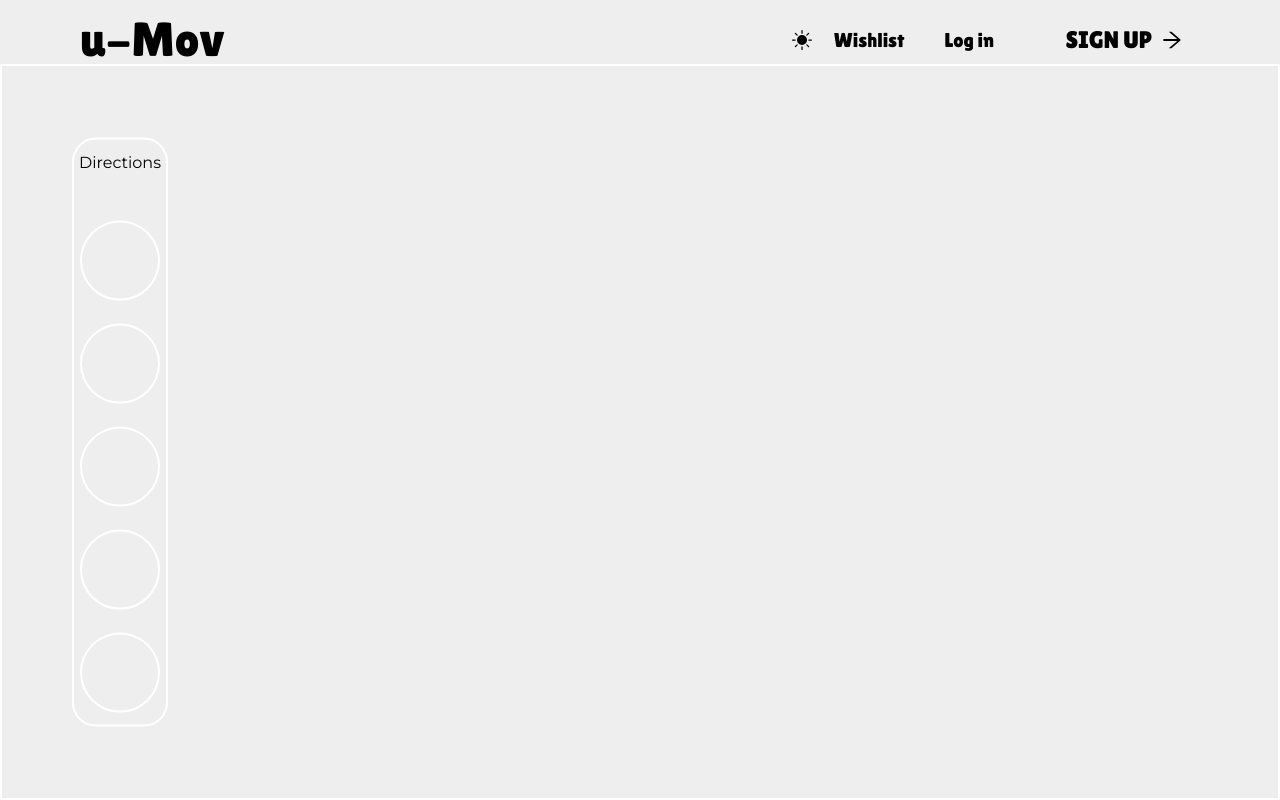
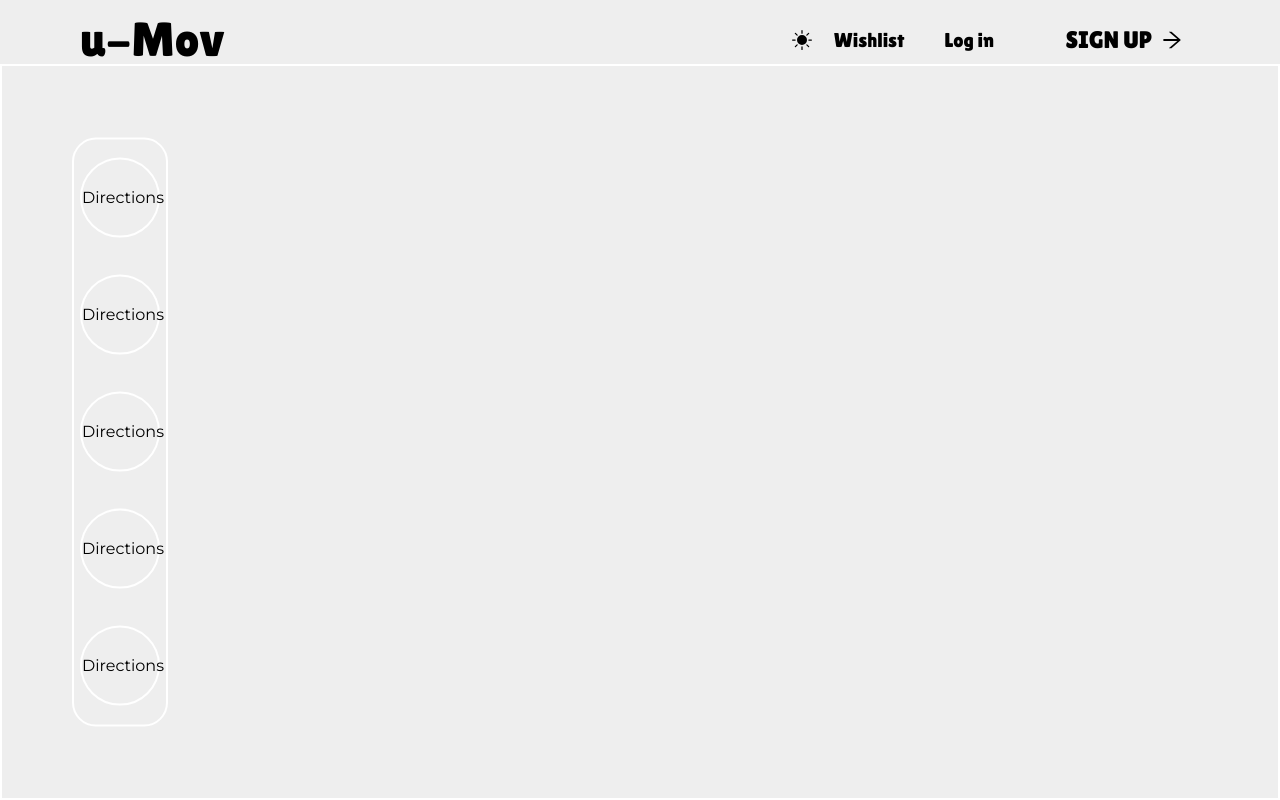
Before and after one commit to Egomessss/U-Mov, a Next.js app: page /MapPage in a window 1280 px wide. Built offline with nearby package versions, Linux system fonts and the light colour scheme.

Commit message:
sidebar of the sidebar added

```diff
--- a/src/components/Sidebar.tsx
+++ b/src/components/Sidebar.tsx
@@ -4,31 +4,109 @@ import React, { Fragment, useState } from "react"
 
 function Sidebar() {
   return (
-    <div className="absolute top-1/2 left-10 flex h-[80%] w-24 -translate-x-1/2 -translate-y-1/2 transform flex-col items-center justify-around rounded-3xl border-2 border-white">
-      <Popover className="relative">
+    <div className="absolute top-1/2 left-10 h-[80%] w-24 -translate-x-1/2 -translate-y-1/2 transform  rounded-3xl border-2 border-white">
+      <div className="relative flex h-full w-full flex-col items-center justify-around">
+        <Popover>
           {({ open }) => (
             <>
-            <Popover.Button>Directions</Popover.Button>
+              <Popover.Button className="h-20 w-20 rounded-full border-2 border-white">
+                Directions
+              </Popover.Button>
               <Transition
                 as={Fragment}
                 enter="transition ease-out duration-200"
-              enterFrom="opacity-0 translate-y-1"
-              enterTo="opacity-100 translate-y-0"
+                enterFrom="opacity-0 translate-x-1"
+                enterTo="opacity-100 translate-x-0"
                 leave="transition ease-in duration-150"
-              leaveFrom="opacity-100 translate-y-0"
-              leaveTo="opacity-0 translate-y-1"
+                leaveFrom="opacity-100 translate-x-0"
+                leaveTo="opacity-0 translate-x-1"
               >
-              <Popover.Panel className="absolute bg-white left-24 w-52 h-64"></Popover.Panel>
+                <Popover.Panel className="absolute left-24 top-0 h-full w-96 rounded-3xl bg-white"></Popover.Panel>
               </Transition>
             </>
           )}
         </Popover>
-      <div></div>
-      <div className="h-20 w-20 rounded-full border-2 border-white"></div>
-      <div className="h-20 w-20 rounded-full border-2 border-white"></div>
-      <div className="h-20 w-20 rounded-full border-2 border-white"></div>
-      <div className="h-20 w-20 rounded-full border-2 border-white"></div>
-      <div className="h-20 w-20 rounded-full border-2 border-white"></div>
+        <Popover>
+          {({ open }) => (
+            <>
+              <Popover.Button className="h-20 w-20 rounded-full border-2 border-white">
+                Directions
+              </Popover.Button>
+              <Transition
+                as={Fragment}
+                enter="transition ease-out duration-200"
+                enterFrom="opacity-0 translate-x-1"
+                enterTo="opacity-100 translate-x-0"
+                leave="transition ease-in duration-150"
+                leaveFrom="opacity-100 translate-x-0"
+                leaveTo="opacity-0 translate-x-1"
+              >
+                <Popover.Panel className="absolute left-24 top-0 h-full w-96 rounded-3xl bg-white"></Popover.Panel>
+              </Transition>
+            </>
+          )}
+        </Popover>
+        <Popover>
+          {({ open }) => (
+            <>
+              <Popover.Button className="h-20 w-20 rounded-full border-2 border-white">
+                Directions
+              </Popover.Button>
+              <Transition
+                as={Fragment}
+                enter="transition ease-out duration-200"
+                enterFrom="opacity-0 translate-x-1"
+                enterTo="opacity-100 translate-x-0"
+                leave="transition ease-in duration-150"
+                leaveFrom="opacity-100 translate-x-0"
+                leaveTo="opacity-0 translate-x-1"
+              >
+                <Popover.Panel className="absolute left-24 top-0 h-full w-96 rounded-3xl bg-white"></Popover.Panel>
+              </Transition>
+            </>
+          )}
+        </Popover>
+        <Popover>
+          {({ open }) => (
+            <>
+              <Popover.Button className="h-20 w-20 rounded-full border-2 border-white">
+                Directions
+              </Popover.Button>
+              <Transition
+                as={Fragment}
+                enter="transition ease-out duration-200"
+                enterFrom="opacity-0 translate-x-1"
+                enterTo="opacity-100 translate-x-0"
+                leave="transition ease-in duration-150"
+                leaveFrom="opacity-100 translate-x-0"
+                leaveTo="opacity-0 translate-x-1"
+              >
+                <Popover.Panel className="absolute left-24 top-0 h-full w-96 rounded-3xl bg-white"></Popover.Panel>
+              </Transition>
+            </>
+          )}
+        </Popover>
+        <Popover>
+          {({ open }) => (
+            <>
+              <Popover.Button className="h-20 w-20 rounded-full border-2 border-white">
+                Directions
+              </Popover.Button>
+              <Transition
+                as={Fragment}
+                enter="transition ease-out duration-200"
+                enterFrom="opacity-0 translate-x-1"
+                enterTo="opacity-100 translate-x-0"
+                leave="transition ease-in duration-150"
+                leaveFrom="opacity-100 translate-x-0"
+                leaveTo="opacity-0 translate-x-1"
+              >
+                <Popover.Panel className="absolute left-24 top-0 h-full w-96 rounded-3xl bg-white"></Popover.Panel>
+              </Transition>
+            </>
+          )}
+        </Popover>
+      </div>
     </div>
   )
 }
```
Lines whose indentation alone changed are shown as unchanged.
